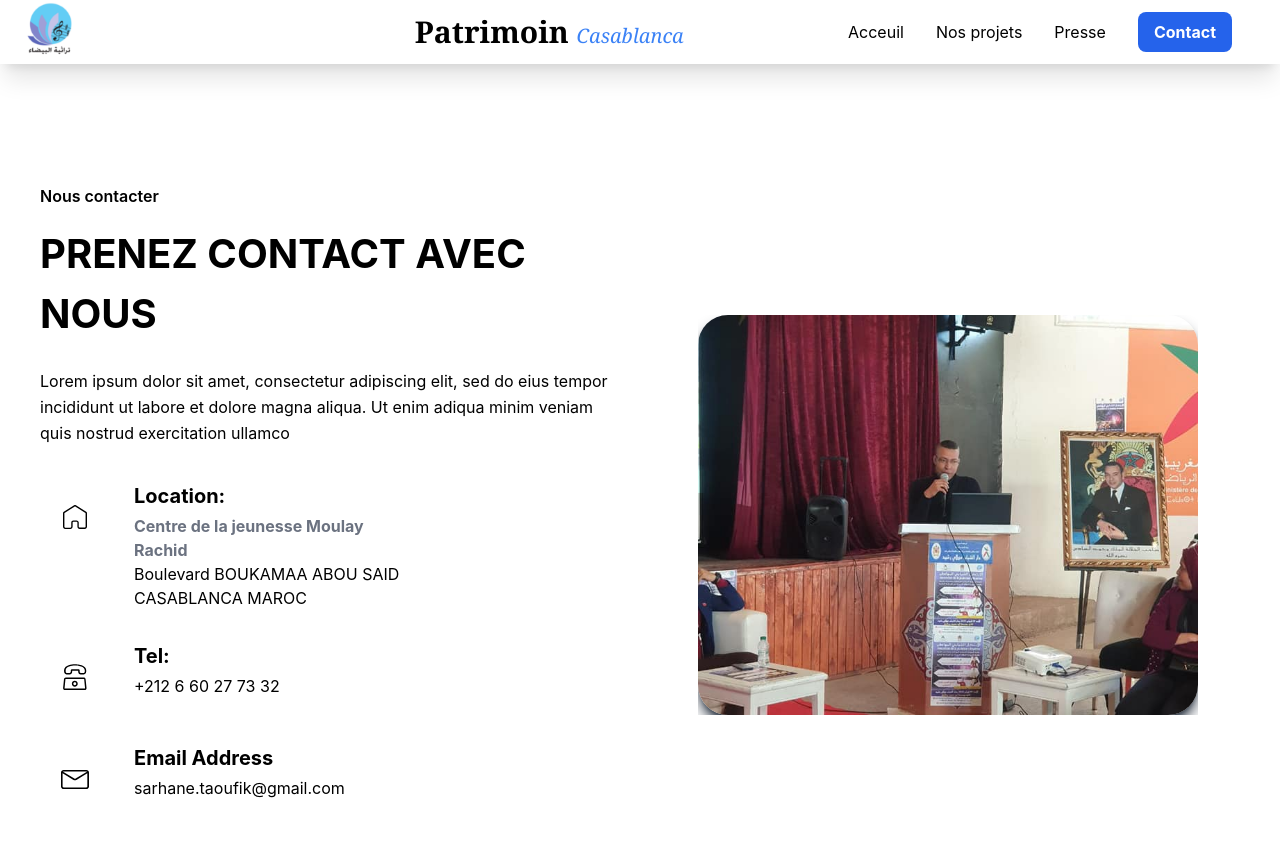
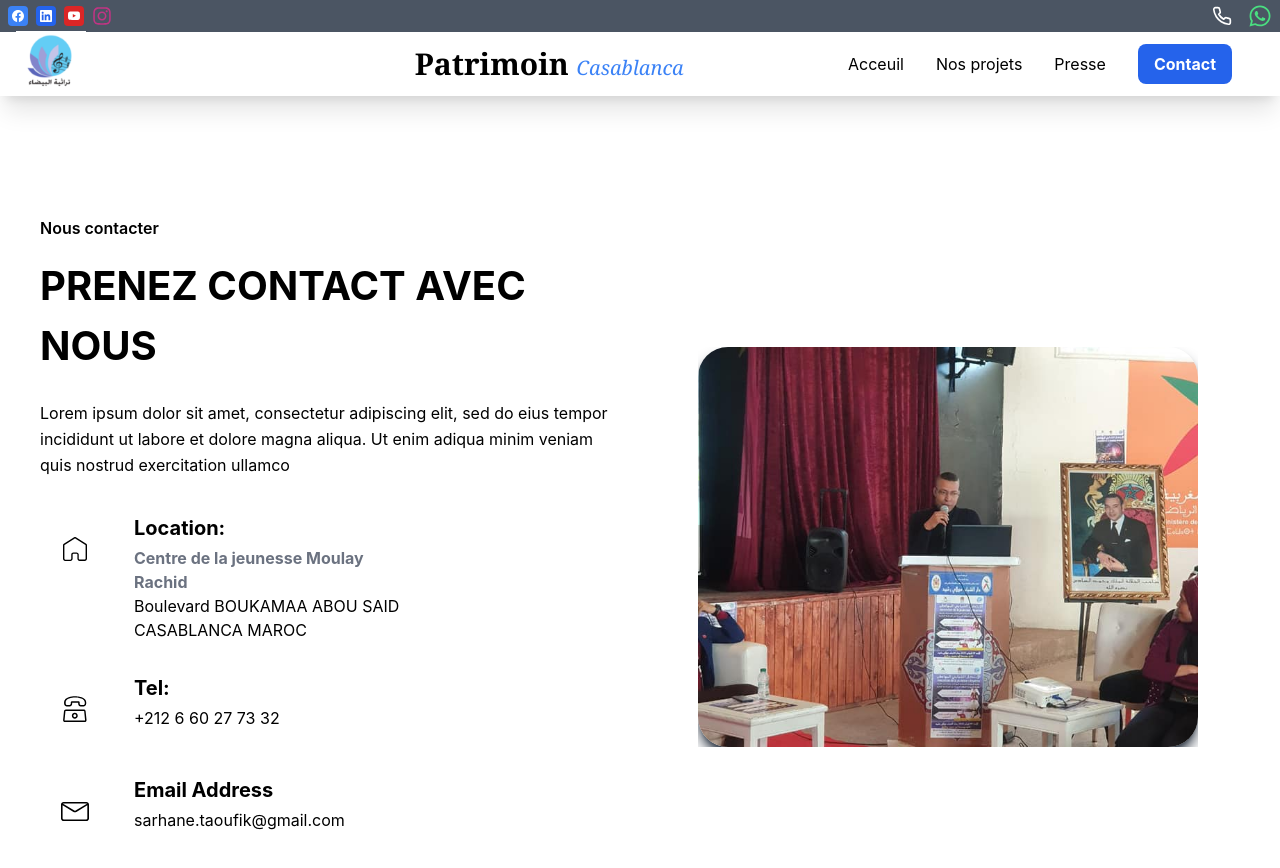
Before and after one commit to hichamabboud/patrimoinecasablanca, a Next.js app: page /contact in a window 1280 px wide. Shown: the top 868 px of the page. Built offline with nearby package versions, Linux system fonts and the light colour scheme.

Commit message:
fixed issues with Navbar and added TopNav

```diff
--- a/components/Navbar.js
+++ b/components/Navbar.js
@@ -63,18 +63,18 @@ const Navbar = () => {
         </div>
       </div>
 
-      <div className={`w-full h-96 ${show} flex-col justify-center gap-4 bg-gray-600 lg:hidden absolute`} >
+      <div className={`w-full ${show} pt-10 flex-col gap-4 bg-gray-600 lg:hidden absolute z-[9999] min-h-full `} >
         <Link href={"/acceuil"}>
-          <a className=" text-white px-[50%] font-semibold hover:bg-blue-600 py-4 hover:shadow-md hover:z-50 hover:shadow-white"> Acceuil </a>
+          <a className=" text-white px-[50%] font-semibold hover:bg-blue-600 py-3 hover:shadow-md hover:z-50 hover:shadow-white"> Acceuil </a>
         </Link>
         <Link href={"/projets"}>
-          <a className=" text-white px-[50%] font-semibold hover:bg-blue-600 py-4 hover:shadow-md hover:z-50 hover:shadow-white"> <span className=" w-[200px] block" > Nos projets </span> </a>
+          <a className=" text-white px-[50%] font-semibold hover:bg-blue-600 py-3 hover:shadow-md hover:z-50 hover:shadow-white"> <span className=" w-[200px] block" > Nos projets </span> </a>
         </Link>
         <Link href={"/presse"}>
-          <a className=" text-white px-[50%] font-semibold hover:bg-blue-600 py-4 hover:shadow-md hover:z-50 hover:shadow-white"> Presse </a>
+          <a className=" text-white px-[50%] font-semibold hover:bg-blue-600 py-3 hover:shadow-md hover:z-50 hover:shadow-white"> Presse </a>
         </Link>
         <Link href={"/contact"}>
-          <a className=" text-white px-[50%] font-semibold hover:bg-blue-600 py-4 hover:shadow-md hover:z-50 hover:shadow-white"> Contact </a>
+          <a className=" text-white px-[50%] font-semibold hover:bg-blue-600 py-3 hover:shadow-md hover:z-50 hover:shadow-white"> Contact </a>
         </Link>
       </div>
     </div>
--- a/components/TopNavBar.js
+++ b/components/TopNavBar.js
@@ -1,6 +1,44 @@
 const TopNavBar = () => {
   return (
-    <div>TopNavBar</div>
+    <div className=" flex items-center justify-between p-2 bg-gray-600 h-8 ">
+      <div className="flex gap-2">
+
+        <a href="https://www.facebook.com/patrimoinecasablanca" target={"_blank"} class="bg-blue-500 p-1 font-semibold text-white inline-flex items-center space-x-2 rounded">
+          <svg class="w-3 h-3 fill-current" role="img" xmlns="http://www.w3.org/2000/svg" viewBox="0 0 24 24"><path d="M24 12.073c0-6.627-5.373-12-12-12s-12 5.373-12 12c0 5.99 4.388 10.954 10.125 11.854v-8.385H7.078v-3.47h3.047V9.43c0-3.007 1.792-4.669 4.533-4.669 1.312 0 2.686.235 2.686.235v2.953H15.83c-1.491 0-1.956.925-1.956 1.874v2.25h3.328l-.532 3.47h-2.796v8.385C19.612 23.027 24 18.062 24 12.073z" /></svg>
+        </a>
+
+        <a href="https://twitter.com/PatrimoineCasa1" target={"_blank"} class="bg-blue-600 p-1 font-semibold text-white inline-flex items-center space-x-2 rounded">
+          <svg class="w-3 h-3 fill-current" role="img" viewBox="0 0 256 256" xmlns="http://www.w3.org/2000/svg">
+            <g><path d="M218.123122,218.127392 L180.191928,218.127392 L180.191928,158.724263 C180.191928,144.559023 179.939053,126.323993 160.463756,126.323993 C140.707926,126.323993 137.685284,141.757585 137.685284,157.692986 L137.685284,218.123441 L99.7540894,218.123441 L99.7540894,95.9665207 L136.168036,95.9665207 L136.168036,112.660562 L136.677736,112.660562 C144.102746,99.9650027 157.908637,92.3824528 172.605689,92.9280076 C211.050535,92.9280076 218.138927,118.216023 218.138927,151.114151 L218.123122,218.127392 Z M56.9550587,79.2685282 C44.7981969,79.2707099 34.9413443,69.4171797 34.9391618,57.260052 C34.93698,45.1029244 44.7902948,35.2458562 56.9471566,35.2436736 C69.1040185,35.2414916 78.9608713,45.0950217 78.963054,57.2521493 C78.9641017,63.090208 76.6459976,68.6895714 72.5186979,72.8184433 C68.3913982,76.9473153 62.7929898,79.26748 56.9550587,79.2685282 M75.9206558,218.127392 L37.94995,218.127392 L37.94995,95.9665207 L75.9206558,95.9665207 L75.9206558,218.127392 Z M237.033403,0.0182577091 L18.8895249,0.0182577091 C8.57959469,-0.0980923971 0.124827038,8.16056231 -0.001,18.4706066 L-0.001,237.524091 C0.120519052,247.839103 8.57460631,256.105934 18.8895249,255.9977 L237.033403,255.9977 C247.368728,256.125818 255.855922,247.859464 255.999,237.524091 L255.999,18.4548016 C255.851624,8.12438979 247.363742,-0.133792868 237.033403,0.000790807055"></path></g>
+          </svg>
+        </a>
+
+        <a href="https://www.youtube.com/channel/UCrzKRxS5huonBuxt2lYrezg/videos" target={"_blank"} class="bg-red-600 p-1 font-semibold text-white inline-flex items-center space-x-2 rounded">
+          <svg class="w-3 h-3 fill-current" xmlns="http://www.w3.org/2000/svg" viewBox="0 0 16 16"><path d="M8.051 1.999h.089c.822.003 4.987.033 6.11.335a2.01 2.01 0 0 1 1.415 1.42c.101.38.172.883.22 1.402l.01.104.022.26.008.104c.065.914.073 1.77.074 1.957v.075c-.001.194-.01 1.108-.082 2.06l-.008.105-.009.104c-.05.572-.124 1.14-.235 1.558a2.007 2.007 0 0 1-1.415 1.42c-1.16.312-5.569.334-6.18.335h-.142c-.309 0-1.587-.006-2.927-.052l-.17-.006-.087-.004-.171-.007-.171-.007c-1.11-.049-2.167-.128-2.654-.26a2.007 2.007 0 0 1-1.415-1.419c-.111-.417-.185-.986-.235-1.558L.09 9.82l-.008-.104A31.4 31.4 0 0 1 0 7.68v-.123c.002-.215.01-.958.064-1.778l.007-.103.003-.052.008-.104.022-.26.01-.104c.048-.519.119-1.023.22-1.402a2.007 2.007 0 0 1 1.415-1.42c.487-.13 1.544-.21 2.654-.26l.17-.007.172-.006.086-.003.171-.007A99.788 99.788 0 0 1 7.858 2h.193zM6.4 5.209v4.818l4.157-2.408L6.4 5.209z" /></svg>
+        </a>
+
+        <a href="https://www.instagram.com/patrimoine.casablanca/" target={"_blank"} >
+          <svg xmlns="http://www.w3.org/2000/svg" viewBox="0 0 448 512" class="w-5 h-5 text-[#c13584]"><path fill="currentColor" d="M224.1 141c-63.6 0-114.9 51.3-114.9 114.9s51.3 114.9 114.9 114.9S339 319.5 339 255.9 287.7 141 224.1 141zm0 189.6c-41.1 0-74.7-33.5-74.7-74.7s33.5-74.7 74.7-74.7 74.7 33.5 74.7 74.7-33.6 74.7-74.7 74.7zm146.4-194.3c0 14.9-12 26.8-26.8 26.8-14.9 0-26.8-12-26.8-26.8s12-26.8 26.8-26.8 26.8 12 26.8 26.8zm76.1 27.2c-1.7-35.9-9.9-67.7-36.2-93.9-26.2-26.2-58-34.4-93.9-36.2-37-2.1-147.9-2.1-184.9 0-35.8 1.7-67.6 9.9-93.9 36.1s-34.4 58-36.2 93.9c-2.1 37-2.1 147.9 0 184.9 1.7 35.9 9.9 67.7 36.2 93.9s58 34.4 93.9 36.2c37 2.1 147.9 2.1 184.9 0 35.9-1.7 67.7-9.9 93.9-36.2 26.2-26.2 34.4-58 36.2-93.9 2.1-37 2.1-147.8 0-184.8zM398.8 388c-7.8 19.6-22.9 34.7-42.6 42.6-29.5 11.7-99.5 9-132.1 9s-102.7 2.6-132.1-9c-19.6-7.8-34.7-22.9-42.6-42.6-11.7-29.5-9-99.5-9-132.1s-2.6-102.7 9-132.1c7.8-19.6 22.9-34.7 42.6-42.6 29.5-11.7 99.5-9 132.1-9s102.7-2.6 132.1 9c19.6 7.8 34.7 22.9 42.6 42.6 11.7 29.5 9 99.5 9 132.1s2.7 102.7-9 132.1z"/></svg>
+        </a>
+      </div>
+
+      <div className="flex justify-between items-center gap-4 ">
+
+        <a href="tel:212660277332">
+          <svg class="h-5 w-5 text-white"  viewBox="0 0 24 24"  fill="none"  stroke="currentColor"  stroke-width="2"  stroke-linecap="round"  stroke-linejoin="round">  <path d="M22 16.92v3a2 2 0 0 1-2.18 2 19.79 19.79 0 0 1-8.63-3.07 19.5 19.5 0 0 1-6-6 19.79 19.79 0 0 1-3.07-8.67A2 2 0 0 1 4.11 2h3a2 2 0 0 1 2 1.72 12.84 12.84 0 0 0 .7 2.81 2 2 0 0 1-.45 2.11L8.09 9.91a16 16 0 0 0 6 6l1.27-1.27a2 2 0 0 1 2.11-.45 12.84 12.84 0 0 0 2.81.7A2 2 0 0 1 22 16.92z" /></svg>
+        </a>
+        <a href="//api.whatsapp.com/send?phone=212660277332&text=Patrimoine Casablanca" target={"_blank"} >
+          <svg
+          class="w-6 h-6 text-green-400 fill-current"
+          xmlns="http://www.w3.org/2000/svg"
+          viewBox="0 0 448 512">
+          <path
+            d="M380.9 97.1C339 55.1 283.2 32 223.9 32c-122.4 0-222 99.6-222 222 0 39.1 10.2 77.3 29.6 111L0 480l117.7-30.9c32.4 17.7 68.9 27 106.1 27h.1c122.3 0 224.1-99.6 224.1-222 0-59.3-25.2-115-67.1-157zm-157 341.6c-33.2 0-65.7-8.9-94-25.7l-6.7-4-69.8 18.3L72 359.2l-4.4-7c-18.5-29.4-28.2-63.3-28.2-98.2 0-101.7 82.8-184.5 184.6-184.5 49.3 0 95.6 19.2 130.4 54.1 34.8 34.9 56.2 81.2 56.1 130.5 0 101.8-84.9 184.6-186.6 184.6zm101.2-138.2c-5.5-2.8-32.8-16.2-37.9-18-5.1-1.9-8.8-2.8-12.5 2.8-3.7 5.6-14.3 18-17.6 21.8-3.2 3.7-6.5 4.2-12 1.4-32.6-16.3-54-29.1-75.5-66-5.7-9.8 5.7-9.1 16.3-30.3 1.8-3.7.9-6.9-.5-9.7-1.4-2.8-12.5-30.1-17.1-41.2-4.5-10.8-9.1-9.3-12.5-9.5-3.2-.2-6.9-.2-10.6-.2-3.7 0-9.7 1.4-14.8 6.9-5.1 5.6-19.4 19-19.4 46.3 0 27.3 19.9 53.7 22.6 57.4 2.8 3.7 39.1 59.7 94.8 83.8 35.2 15.2 49 16.5 66.6 13.9 10.7-1.6 32.8-13.4 37.4-26.4 4.6-13 4.6-24.1 3.2-26.4-1.3-2.5-5-3.9-10.5-6.6z"
+          ></path>
+        </svg>
+        </a>
+      </div>
+    </div>
   )
 }
 
--- a/pages/acceuil.js
+++ b/pages/acceuil.js
@@ -1,8 +1,10 @@
 import Navbar from "../components/Navbar"
+import TopNavBar from "../components/TopNavBar"
 
 const acceuil = () => {
   return (
     <div>
+      <TopNavBar />
       <Navbar />
       <h1>acceuil</h1>
     </div>
--- a/pages/contact.js
+++ b/pages/contact.js
@@ -1,13 +1,15 @@
 import Image from "next/image"
 import Link from "next/link"
 import Navbar from "../components/Navbar"
+import TopNavBar from "../components/TopNavBar"
 
 const contact = () => {
   return (
     <div>
+        <TopNavBar />
         <Navbar />
         {/* <!-- ====== Contact Section Start --> */}
-        <section class="bg-white py-20 lg:py-[120px] overflow-hidden relative z-10 p-10">
+        <section class="bg-white py-20 lg:py-[120px] overflow-hidden relative p-10">
           <div class="container">
               <div class="flex flex-wrap lg:justify-between -mx-4">
                 <div class="w-full lg:w-1/2 xl:w-6/12 px-4">
@@ -153,7 +155,7 @@ const contact = () => {
                     </div>
                 </div>
                 <div className="lg:my-auto mx-auto h-64 w-72 lg:h-[400px] lg:w-[500px] relative">
-                  <Image src="/images/patrimoine-contact.jpg" layout="fill" objectFit="cover" className=" z-40 shadow-gray-800 shadow-lg absolute rounded-[30px]" />
+                  <Image src="/images/patrimoine-contact.jpg" layout="fill" objectFit="cover" className="shadow-gray-800 shadow-lg absolute rounded-[30px]" />
                 </div>
                 {/* <div class="w-full lg:w-1/2 xl:w-5/12 px-4">
                     <div class="bg-white relative rounded-lg p-8 sm:p-12 shadow-lg">
--- a/pages/index.js
+++ b/pages/index.js
@@ -1,8 +1,10 @@
 import Navbar from "../components/Navbar";
+import TopNavBar from "../components/TopNavBar";
 
 export default function Home() {
   return (
     <div>
+      <TopNavBar/>
       <Navbar />
       <h1> created by warrior trading </h1>
     </div>
--- a/pages/presse.js
+++ b/pages/presse.js
@@ -1,8 +1,10 @@
 import Navbar from "../components/Navbar"
+import TopNavBar from "../components/TopNavBar"
 
 const presse = () => {
   return (
     <div>
+        <TopNavBar />
         <Navbar />
         <h1> Presse </h1>
     </div>
--- a/pages/projets.js
+++ b/pages/projets.js
@@ -1,8 +1,10 @@
 import Navbar from "../components/Navbar"
+import TopNavBar from "../components/TopNavBar"
 
 const projects = () => {
   return (
     <div>
+      <TopNavBar />
       <Navbar />
       <h1> Projets </h1>
     </div>
```
